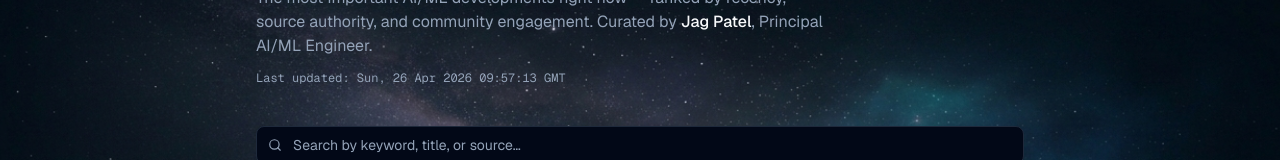
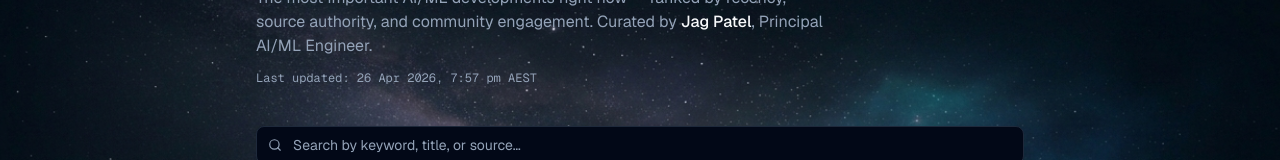
Before and after one commit to JagdishkumarPatel/JagdishkumarPatel.github.io, a Next.js app: page /ai-trends in a window 1280 px wide. Shown: the part 190-350 px from the top of the page. Built offline with nearby package versions, Linux system fonts and the light colour scheme.

Commit message:
fix: cache-bust news feed fetch and show last updated in AEST

```diff
--- a/app/ai-trends/page.tsx
+++ b/app/ai-trends/page.tsx
@@ -122,7 +122,7 @@ export default function AITrendsPage() {
   React.useEffect(() => { setVisibleCount(DEFAULT_VISIBLE) }, [activeTag, activeSource, activeDays, keyword])
 
   React.useEffect(() => {
-    fetch("/data/top-news.json")
+    fetch(`/data/top-news.json?v=${Date.now()}`)
       .then((r) => {
         if (!r.ok) throw new Error("Failed to load feed")
         return r.json()
@@ -154,7 +154,7 @@ export default function AITrendsPage() {
           </p>
           {feed?.updatedAt && (
             <p className="mt-3 text-xs text-muted-foreground font-mono">
-              Last updated: {new Date(feed.updatedAt).toUTCString()}
+              Last updated: {new Date(feed.updatedAt).toLocaleString("en-AU", { timeZone: "Australia/Melbourne", dateStyle: "medium", timeStyle: "short" })} AEST
             </p>
           )}
         </div>
```
